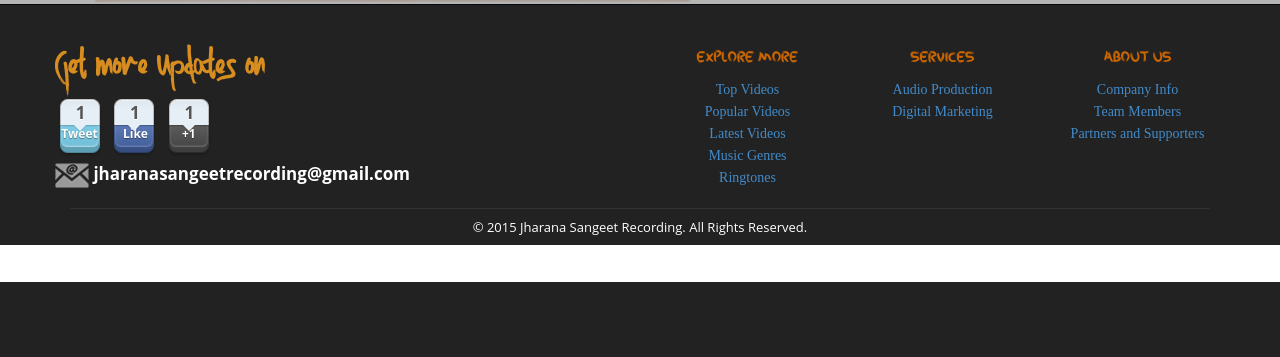
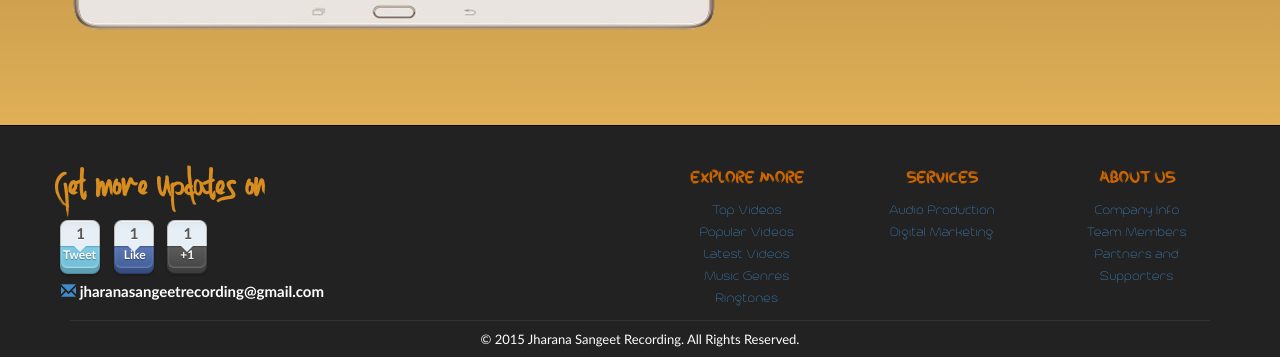
Before and after one commit to shizenluver/Jharana-Sangeet, a PHP site: page / in a window 1280 px wide. Shown: the part 518-875 px from the top of the page. Before the commit the page ends 800 px from the top, so only its background shows below. Run offline with PHP 8.4, Linux system fonts and the light colour scheme; some web fonts are replaced; grey boxes are pictures that could not be loaded.

Commit message:
Manage font css and maintain height in index page.

```diff
--- /dev/null
+++ b/css/font.css
@@ -0,0 +1,29 @@
+@font-face {
+  font-family: Overcome;
+  src: url(../fonts/Overcome.ttf);
+  font-weight: bold;
+}
+@font-face {
+  font-family: Twenty_Singles;
+  src: url(../fonts/twentysingles.ttf);
+  font-weight: bold;
+}
+@font-face {
+  font-family: Trench;
+  src: url(../fonts/trench.otf);
+  font-weight: bold;
+}
+@font-face {
+  font-family: myFirstFont3;
+  src: url(fonts/lithos-regular.ttf);
+  font-weight: bold;
+}
+#Overcome {
+ font-family: Overcome;
+}
+#Twenty_Singles {
+ font-family: Twenty_Singles;
+}
+#Trench {
+ font-family: Trench;
+}
--- a/css/main.css
+++ b/css/main.css
@@ -4,7 +4,7 @@
 *******HEader******
 **************************/
 
-body {background: #fff;font-family: 'Open Sans', sans-serif;color:#4e4e4e;line-height: 22px;}
+body {background: #fff;font-family: 'Trebuchet MS', 'Open Sans', sans-serif;color:#4e4e4e;line-height: 22px;}
 
 h1,h2,h3,h4,h5,h6 {font-weight: 600; font-family: 'Open Sans', sans-serif;color:#4e4e4e;}
 h1{font-size: 36px;color:#fff;}
@@ -14,7 +14,7 @@ h4{font-size: 16px;}
 
 hr{border-top: 1px solid #e5e5e5;border-bottom: 1px solid #fff;}
 .imglogo{height: 80px; width: 425px;margin-left: 75px;}
-.navbar {border-radius: 0;margin-bottom: 0;background: #222222;padding: 15px 0;padding-bottom: 0;}
+.navbar {border-radius: 0;margin-bottom: 0;background: #222222;padding: 15px 0;padding-bottom: 0; height: 80px;}
 .navbar-nav{margin-top: 15px;padding-right: 40px; }
 .navbar-nav>li{margin-left: 15px;padding-bottom: 0px;}
 .navbar-inverse .navbar-nav > li > a {padding: 1px 12px 5px 12px;margin: 0;border-radius: 0px;color: #D5891E;line-height: 24px;display: inline-block;font-weight: 600; height: 26px; text-decoration: none;}
@@ -41,13 +41,13 @@ hr{border-top: 1px solid #e5e5e5;border-bottom: 1px solid #fff;}
 .navbar-inverse .navbar-collapse,.navbar-inverse .navbar-form {border-top: 0;padding-bottom: 0;}
 .fixed-menu{position: fixed}
 
-.main-body-index{margin-top: 0px}
+.main-body-index{margin-top: 0px; height: 563px;}
 .margin-top{margin-top: 10px;}
-.main-body-margin-top{margin-top: 30px;}
-.page-bg{ background: -webkit-linear-gradient(#946d34, #b5b5b5); /* For Safari 5.1 to 6.0 */
-    background: -o-linear-gradient(#946d34, #b5b5b5); /* For Opera 11.1 to 12.0 */
-    background: -moz-linear-gradient(#946d34, #b5b5b5); /* For Firefox 3.6 to 15 */
-    background: linear-gradient(#946d34, #b5b5b5);}
+.main-body-margin-top{margin-top: 30px; padding-top: 43px;}
+.page-bg{ background: -webkit-linear-gradient(#946d34, #E0B057); /* For Safari 5.1 to 6.0 */
+    background: -o-linear-gradient(#946d34, #E0B057); /* For Opera 11.1 to 12.0 */
+    background: -moz-linear-gradient(#946d34, #E0B057); /* For Firefox 3.6 to 15 */
+    background: linear-gradient(#946d34, #E0B057);}
 .video-bg{}
 .indexbg{background-color: none}
 .discover-text{margin-top: 60px;position: relative;}
@@ -56,16 +56,18 @@ hr{border-top: 1px solid #e5e5e5;border-bottom: 1px solid #fff;}
 .video-container{margin: -357px 30px 0 28px;position:relative;padding-bottom:45.25%;padding-top:30px;height:0;overflow:hidden;}
 .video-container iframe, .video-container object, .video-container embed
 {position:absolute;top:0;left:0;width:100%;height:100%;}
-/* Footer */
+
+/* ---------------------Footer-------------------------------------------------------- */
 .footer-bg{background-color:#222 !important;padding-top:10px !important;border-top:1px solid #080808;}
-.footer-text{color:#CC6600 !important}
+.footer-text{color:#CC6600 !important; font-size: 18px;}
 .footer-ver-menu{ text-align: center;}
-.footer-ver-menu > ul {list-style:none;color:#C8841E;padding-left:20px;}
-.footer-ver-menu a:hover{text-decoration: none;color: #fff;font-size: 15px;text-align: center;}
+.footer-ver-menu > ul {list-style:none;color:#C8841E;padding-left:20px; font-size: 15px;}
+.footer-ver-menu a:hover{text-decoration: none;color: #fff;font-size: 18px;text-align: center;}
 .bottom-footer{border-top: 1px solid #323232;text-align: center;color: #fff;font-size: 13px}
 .social-share{display: block; list-style: none}
-.mail-text {color: #fff; padding:10px 0px; font-size: 17px;font-weight: bold;}
-.mail-text a:hover{text-decoration: none;font-size: 17px}
+.mail {margin: 6px;}
+.mail-text {color: #fff; padding:10px 0px; font-size: 15px;font-weight: bold;}
+.mail-text a:hover{text-decoration: none;font-size: 18px;color:#E0B057;}
 .social-link-text{font-size: 80px;color: #d78d1f;margin-bottom: 20px}
 .copyright-text {padding: 7px;}
 /* --------------------------------------- */
--- a/includes/footer.php
+++ b/includes/footer.php
@@ -1,10 +1,14 @@
+<head>
+  <link href="css/main.css" rel="stylesheet">
+  <link href="css/font.css" rel="stylesheet">
+</head>
 <!-- Footer starts-->
 <div class="footer-bg no-margin no-padding">
   <div class="container margin-top">
     <!-- Block footer -->
     <div class="row">
       <div class="col-md-6 mail-text">
-        <P><h3 id="div2" class="social-link-text">Get more updates on</h3></P>
+        <P><h3 id="Twenty_Singles" class="social-link-text">Get more updates on</h3></P>
         <section class="margin-top">
           <a href="#" class="share-btn" target="_blank">
             <span class="share-btn-action share-btn-tweet">Tweet</span>
@@ -19,10 +23,11 @@
            <span class="share-btn-count">1</span>
           </a>
         </section>
-        <div class="mail-text">
+        <div class="mail">
           <a href="mailto:jharanasangeetrecording@gmail.com">
+            <span class="glyphicon glyphicon-envelope" aria-hidden="true"></span>
             <span class="mail-text">
-              <span><img src='images/email.png' class=""/></span> jharanasangeetrecording@gmail.com
+              jharanasangeetrecording@gmail.com
             </span>
           </a>
           <br>
@@ -30,27 +35,27 @@
       </div>
       <div class="col-md-2 footer-ver-menu">
         <ul>
-         <li><h3 id="div1" class="footer-text">EXPLORE MORE</h3></li>
-         <li id="div3"><a href="index.php?page=Lok">Top Videos</a></li>
-         <li id="div3"><a href="index.php?page=Adhunik">Popular Videos</a></li>
-         <li id="div3"><a href="index.php?page=Instrumental">Latest Videos</a></li>
-         <li id="div3"><a href="index.php?page=Bhajan">Music Genres</a></li>
-         <li id="div3"><a href="index.php?page=Movies">Ringtones</a></li>
+         <li><h3 id="Overcome" class="footer-text">EXPLORE MORE</h3></li>
+         <li id="Trench"><a href="index.php?page=Lok">Top Videos</a></li>
+         <li id="Trench"><a href="index.php?page=Adhunik">Popular Videos</a></li>
+         <li id="Trench"><a href="index.php?page=Instrumental">Latest Videos</a></li>
+         <li id="Trench"><a href="index.php?page=Bhajan">Music Genres</a></li>
+         <li id="Trench"><a href="index.php?page=Movies">Ringtones</a></li>
         </ul>
       </div>
       <div class="col-md-2 footer-ver-menu">
         <ul>
-         <li><h3 id="div1" class="footer-text">SERVICES</h3></li>
-         <li id="div3"><a href="#">Audio Production</a></li>
-         <li id="div3"><a href="#">Digital Marketing</a></li>
+         <li><h3 id="Overcome" class="footer-text">SERVICES</h3></li>
+         <li id="Trench"><a href="#">Audio Production</a></li>
+         <li id="Trench"><a href="#">Digital Marketing</a></li>
         </ul>
       </div>
       <div class="col-md-2 footer-ver-menu">
         <ul>
-          <li><h3 id="div1" class="footer-text">ABOUT US</h3></li>
-          <li id="div3"><a href="index.php?page=Bhajan">Company Info</a></li>
-          <li id="div3"><a href="index.php?page=Bhajan">Team Members</a></li>
-          <li id="div3"><a href="index.php?page=Bhajan">Partners and Supporters</a></li>
+          <li><h3 id="Overcome" class="footer-text">ABOUT US</h3></li>
+          <li id="Trench"><a href="index.php?page=Bhajan">Company Info</a></li>
+          <li id="Trench"><a href="index.php?page=Bhajan">Team Members</a></li>
+          <li id="Trench"><a href="index.php?page=Bhajan">Partners and Supporters</a></li>
         </ul>
       </div>
     </div>
--- a/index.php
+++ b/index.php
@@ -18,32 +18,7 @@
     <script src="js/respond.min.js"></script>
     <![endif]-->
     <link rel="shortcut icon" href="images/ico/favicon.ico">
-    <style>
-      @font-face {
-        font-family: myFirstFont;
-        src: url(fonts/Overcome.ttf);
-        font-weight: bold;
-      }
-      @font-face {
-        font-family: myFirstFont2;
-        src: url(fonts/twentysingles.ttf);
-        font-weight: bold;
-      }
-       @font-face {
-        font-family: myFirstFont3;
-        src: url(fonts/trench.ttf);
-        font-weight: bold;
-      }
-    #div1 {
-       font-family: myFirstfont;
-     }
-     #div2 {
-       font-family: myFirstfont2;
-     }
-     #div3 {
-       font-family: myFirstfont3;
-     }
-   </style>
+  <link href="css/font.css" rel="stylesheet">
 
 </head><!--/head-->
 
@@ -62,8 +37,8 @@
                </div>
             </div>
         <div class="col-md-5 discover-text">
-          <P><h3 id="div1" class="discover-text1">DISCOVER</h3></P>
-          <p><h2 id="div3" class="discover-text2"> All<br> our songs and videos<br> in one place</h2></p>
+          <h3 id="Overcome" class="discover-text1">DISCOVER</h3>
+          <h2 id="Trench" class="discover-text2"> All<br> our songs and videos<br> in one place</h2>
         </div>
       </div>
     </div>
```
Also changed, not shown: video.php (+2 -29 lines).
